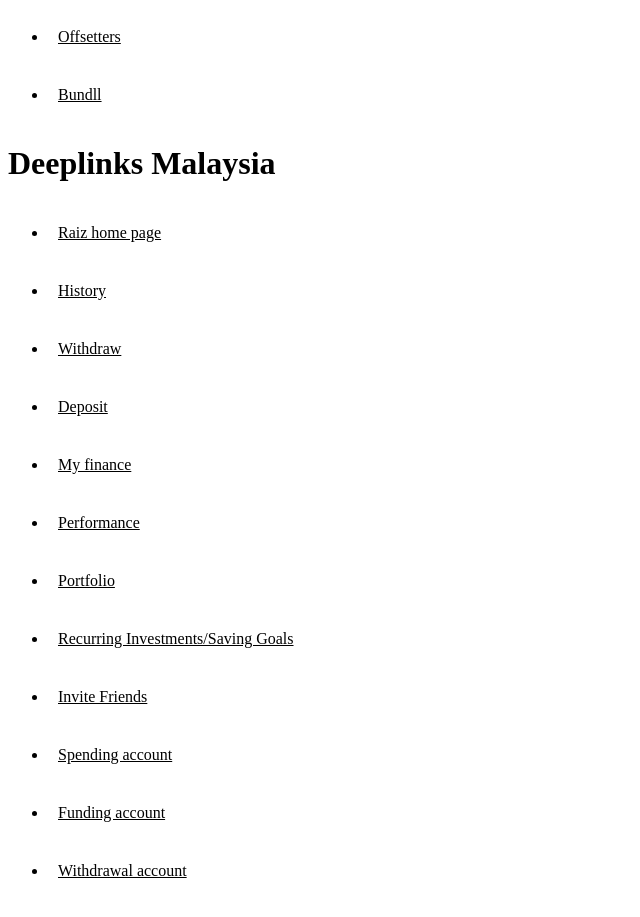
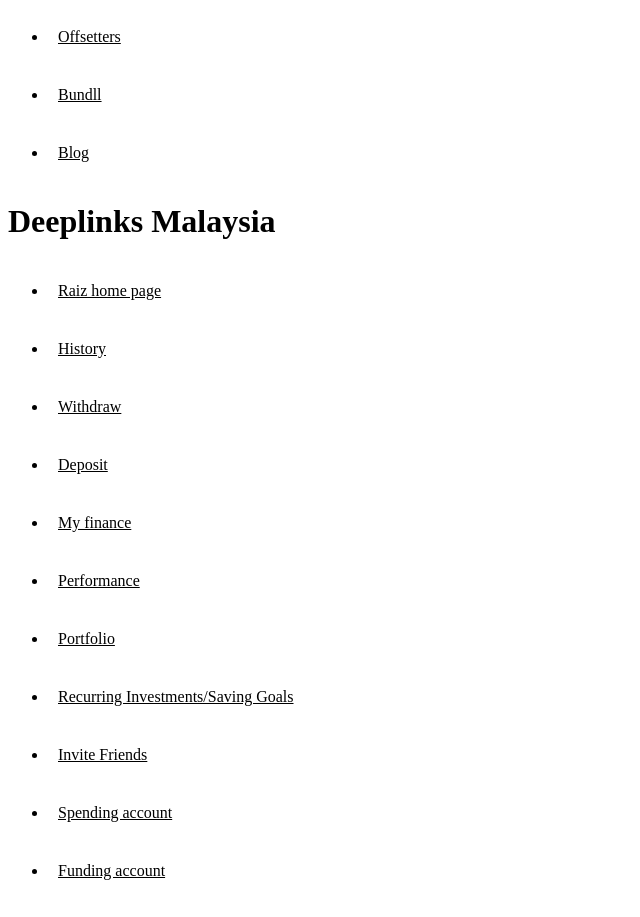
Before and after one commit to osipovaleks-onix/raizdeeplinks, a plain HTML site: page index.html in a window 1280 px wide. Shown: the part 1000-1917 px from the top of the page, without its empty margins (0-640 px from the left). Drawn offline with Linux system fonts and the light colour scheme.

Commit message:
Update index.html

```diff
--- a/index.html
+++ b/index.html
@@ -37,6 +37,7 @@
     <li><a href="raiz://funding_account">Funding account</a></li>
     <li><a href="raiz://offsetters">Offsetters</a></li>
     <li><a href="raiz://bundll">Bundll</a></li>
+    <li><a href="raiz://blog">Blog</a></li>
 </ul>
 
 <h1>Deeplinks Malaysia</h1>
```
